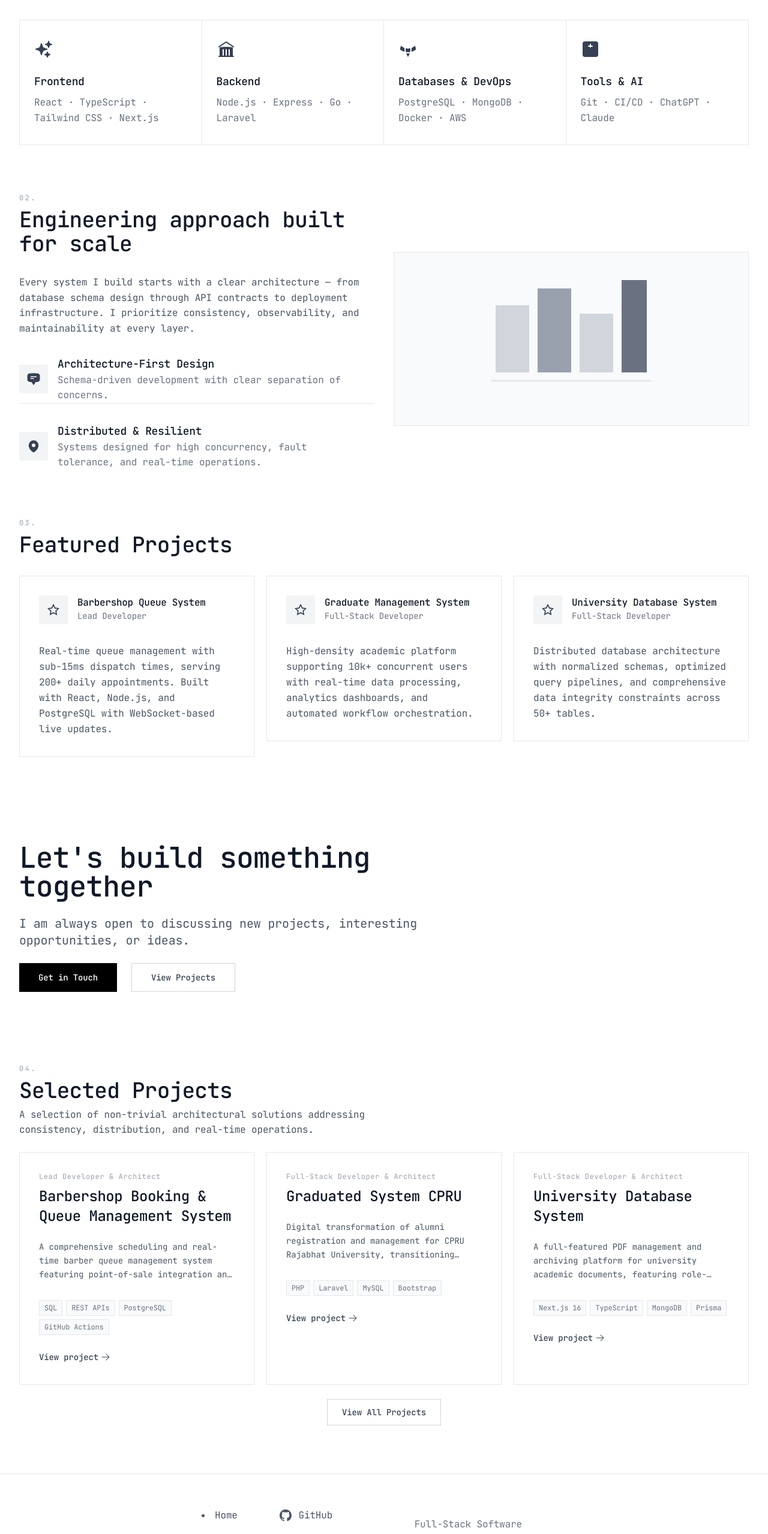
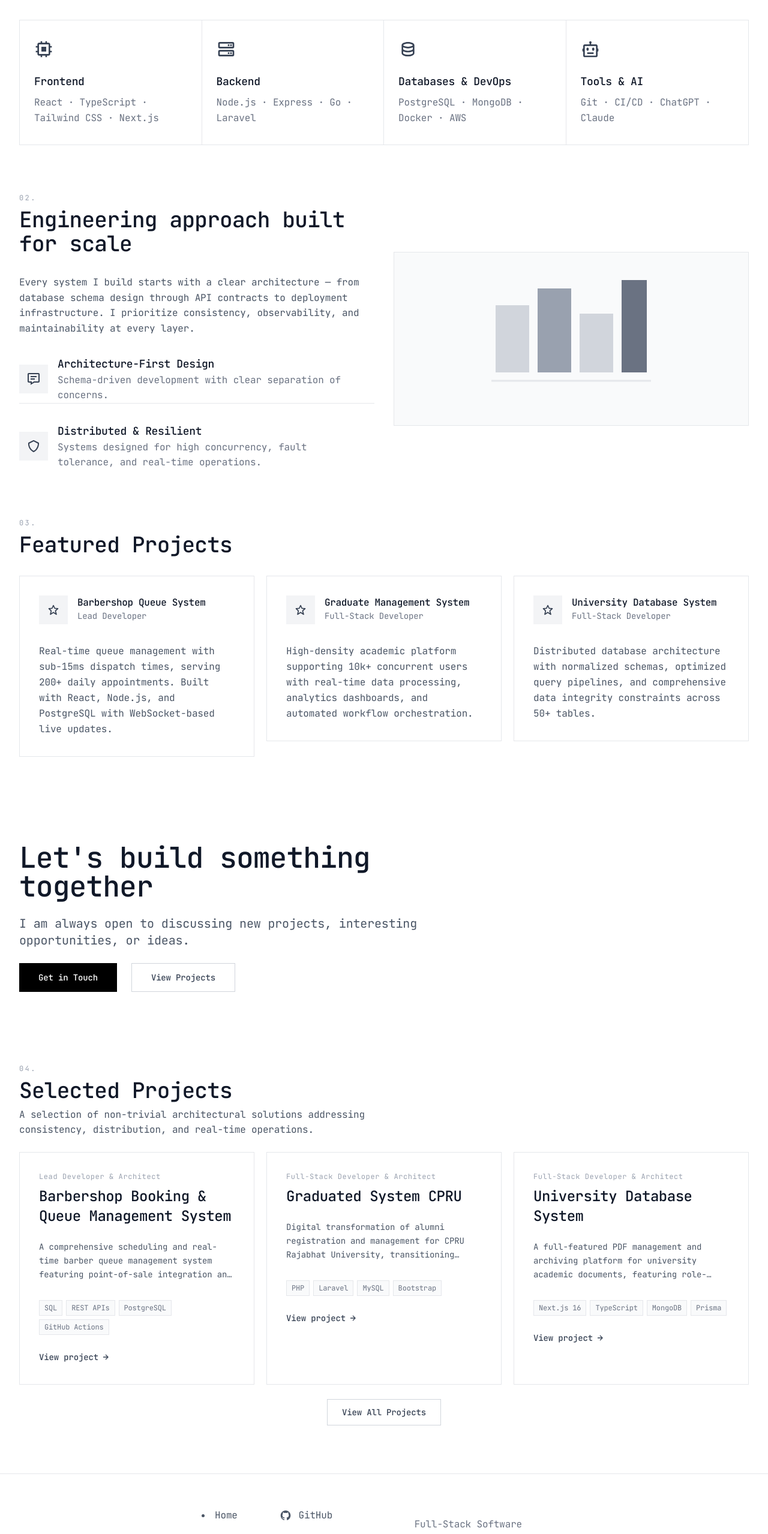
Before and after one commit to Teeraphat2104/portfolio_Teeraphat, a React (Vite) app: page / in a window 1280 px wide. Shown: the part 1129-3687 px from the top of the page at 60% size. Built offline with nearby package versions, Linux system fonts and the light colour scheme.

Commit message:
refactor: swap inline SVGs for react-icons/bi Bootstrap icons

```diff
--- a/src/components/BlogSection.tsx
+++ b/src/components/BlogSection.tsx
@@ -1,3 +1,4 @@
+import { BiRightArrowAlt } from 'react-icons/bi'
 import { useNavigate } from 'react-router-dom'
 import { Container } from './Container'
 import { getAllProjectMetas } from '../lib/projects'
@@ -46,9 +47,7 @@ export const BlogSection: React.FC = () => {
                 </div>
                 <span className="inline-flex items-center gap-1 text-gray-700 text-sm font-medium">
                   View project
-                  <svg xmlns="http://www.w3.org/2000/svg" viewBox="0 0 24 24" fill="currentColor" className="w-4 h-4">
-                    <path fillRule="evenodd" d="M12.97 3.97a.75.75 0 011.06 0l7.5 7.5a.75.75 0 010 1.06l-7.5 7.5a.75.75 0 11-1.06-1.06l6.22-6.22H3a.75.75 0 010-1.5h16.19l-6.22-6.22a.75.75 0 010-1.06z" clipRule="evenodd" />
-                  </svg>
+                  <BiRightArrowAlt className="w-4 h-4" />
                 </span>
               </div>
             </div>
--- a/src/components/FeaturesSection.tsx
+++ b/src/components/FeaturesSection.tsx
@@ -1,42 +1,26 @@
+import { BiChip, BiServer, BiData, BiBot } from 'react-icons/bi'
 import { Container } from './Container'
 
 const skillCategories = [
   {
     title: 'Frontend',
     skills: ['React', 'TypeScript', 'Tailwind CSS', 'Next.js'],
-    icon: (
-      <svg xmlns="http://www.w3.org/2000/svg" viewBox="0 0 24 24" fill="currentColor" className="w-8 h-8 text-gray-700">
-        <path fillRule="evenodd" d="M9 4.5a.75.75 0 01.721.544l.813 2.846a3.75 3.75 0 002.576 2.576l2.846.813a.75.75 0 010 1.442l-2.846.813a3.75 3.75 0 00-2.576 2.576l-.813 2.846a.75.75 0 01-1.442 0l-.813-2.846a3.75 3.75 0 00-2.576-2.576l-2.846-.813a.75.75 0 010-1.442l2.846-.813A3.75 3.75 0 007.466 7.89l.813-2.846A.75.75 0 019 4.5zM18 1.5a.75.75 0 01.728.568l.258 1.036c.236.94.97 1.674 1.91 1.91l1.036.258a.75.75 0 010 1.456l-1.036.258c-.94.236-1.674.97-1.91 1.91l-.258 1.036a.75.75 0 01-1.456 0l-.258-1.036a2.625 2.625 0 00-1.91-1.91l-1.036-.258a.75.75 0 010-1.456l1.036-.258a2.625 2.625 0 001.91-1.91l.258-1.036A.75.75 0 0118 1.5zM16.5 15a.75.75 0 01.712.513l.394 1.183c.15.447.5.799.948.948l1.183.395a.75.75 0 010 1.422l-1.183.395c-.447.15-.799.5-.948.948l-.395 1.183a.75.75 0 01-1.422 0l-.395-1.183a1.5 1.5 0 00-.948-.948l-1.183-.395a.75.75 0 010-1.422l1.183-.395c.447-.15.799-.5.948-.948l.395-1.183A.75.75 0 0116.5 15z" clipRule="evenodd" />
-      </svg>
-    ),
+    icon: <BiChip className="w-8 h-8 text-gray-700" />,
   },
   {
     title: 'Backend',
     skills: ['Node.js', 'Express', 'Go', 'Laravel'],
-    icon: (
-      <svg xmlns="http://www.w3.org/2000/svg" viewBox="0 0 24 24" fill="currentColor" className="w-8 h-8 text-gray-700">
-        <path d="M11.584 2.376a.75.75 0 01.832 0l9 6a.75.75 0 11-.832 1.248L12 3.901 3.416 9.624a.75.75 0 01-.832-1.248l9-6z" />
-        <path fillRule="evenodd" d="M20.25 10.332v9.918H21a.75.75 0 010 1.5H3a.75.75 0 010-1.5h.75v-9.918a.75.75 0 01.634-.74A49.109 49.109 0 0112 9c2.59 0 5.134.202 7.616.592a.75.75 0 01.634.74zm-7.5 2.418a.75.75 0 00-1.5 0v6.75a.75.75 0 001.5 0v-6.75zm3-.75a.75.75 0 01.75.75v6.75a.75.75 0 01-1.5 0v-6.75a.75.75 0 01.75-.75zM9 12.75a.75.75 0 00-1.5 0v6.75a.75.75 0 001.5 0v-6.75z" clipRule="evenodd" />
-      </svg>
-    ),
+    icon: <BiServer className="w-8 h-8 text-gray-700" />,
   },
   {
     title: 'Databases & DevOps',
     skills: ['PostgreSQL', 'MongoDB', 'Docker', 'AWS'],
-    icon: (
-      <svg xmlns="http://www.w3.org/2000/svg" viewBox="0 0 24 24" fill="currentColor" className="w-8 h-8 text-gray-700">
-        <path d="M21.721 12.752a9.711 9.711 0 00-.945-5.003 12.754 12.754 0 01-4.339 2.708 18.991 18.991 0 01-.214 4.772 17.165 17.165 0 005.498-2.477zM14.634 15.55a17.324 17.324 0 00.332-4.647c-.952.227-1.945.347-2.966.347-1.021 0-2.014-.12-2.966-.347a17.515 17.515 0 00.332 4.647 17.385 17.385 0 005.268 0zM9.772 17.119a18.963 18.963 0 004.456 0A17.182 17.182 0 0112 21.724a17.18 17.18 0 01-2.228-4.605zM7.777 15.23a18.87 18.87 0 01-.214-4.774 12.753 12.753 0 01-4.34-2.708 9.711 9.711 0 00-.944 5.004 17.165 17.165 0 005.498 2.477z" />
-      </svg>
-    ),
+    icon: <BiData className="w-8 h-8 text-gray-700" />,
   },
   {
     title: 'Tools & AI',
     skills: ['Git', 'CI/CD', 'ChatGPT', 'Claude'],
-    icon: (
-      <svg xmlns="http://www.w3.org/2000/svg" viewBox="0 0 24 24" fill="currentColor" className="w-8 h-8 text-gray-700">
-        <path d="M18.75 2.25H5.25a3 3 0 00-3 3v13.5a3 3 0 003 3h13.5a3 3 0 003-3V5.25a3 3 0 00-3-3zm-7.5 3.75a.75.75 0 011.5 0v1.5h1.5a.75.75 0 010 1.5h-1.5v1.5a.75.75 0 01-1.5 0v-1.5h-1.5a.75.75 0 010-1.5h1.5v-1.5zM12 15.75a3 3 0 100-6 3 3 0 000 6z" />
-      </svg>
-    ),
+    icon: <BiBot className="w-8 h-8 text-gray-700" />,
   },
 ]
 
--- a/src/components/Footer.tsx
+++ b/src/components/Footer.tsx
@@ -1,3 +1,4 @@
+import { BiLogoGithub, BiLogoLinkedin, BiEnvelope } from 'react-icons/bi'
 import { Link } from 'react-router-dom'
 import { Container } from './Container'
 
@@ -5,29 +6,17 @@ const socialLinks = [
   {
     label: 'GitHub',
     href: 'https://github.com/teeraphat2104',
-    icon: (
-      <svg xmlns="http://www.w3.org/2000/svg" fill="currentColor" className="w-5" viewBox="0 0 16 16">
-        <path d="M8 0C3.58 0 0 3.58 0 8c0 3.54 2.29 6.53 5.47 7.59.4.07.55-.17.55-.38 0-.19-.01-.82-.01-1.49-2.01.37-2.53-.49-2.69-.94-.09-.23-.48-.94-.82-1.13-.28-.15-.68-.52-.01-.53.63-.01 1.08.58 1.23.82.72 1.21 1.87.87 2.33.66.07-.52.28-.87.51-1.07-1.78-.2-3.64-.89-3.64-3.95 0-.87.31-1.59.82-2.15-.08-.2-.36-1.02.08-2.12 0 0 .67-.21 2.2.82.64-.18 1.32-.27 2-.27.68 0 1.36.09 2 .27 1.53-1.04 2.2-.82 2.2-.82.44 1.1.16 1.92.08 2.12.51.56.82 1.27.82 2.15 0 3.07-1.87 3.75-3.65 3.95.29.25.54.73.54 1.48 0 1.07-.01 1.93-.01 2.2 0 .21.15.46.55.38A8.012 8.012 0 0 0 16 8c0-4.42-3.58-8-8-8z" />
-      </svg>
-    ),
+    icon: <BiLogoGithub className="w-5 h-5" />,
   },
   {
     label: 'LinkedIn',
     href: 'https://www.linkedin.com/in/teeraphat-lansantahd-a99166385/',
-    icon: (
-      <svg xmlns="http://www.w3.org/2000/svg" fill="currentColor" className="w-5" viewBox="0 0 16 16">
-        <path d="M0 1.146C0 .513.526 0 1.175 0h13.65C15.474 0 16 .513 16 1.146v13.708c0 .633-.526 1.146-1.175 1.146H1.175C.526 16 0 15.487 0 14.854V1.146zm4.943 12.248V6.169H2.542v7.225h2.401zm-1.2-8.212c.837 0 1.358-.554 1.358-1.248-.015-.709-.52-1.248-1.342-1.248-.822 0-1.359.54-1.359 1.248 0 .694.521 1.248 1.327 1.248h.016zm4.908 8.212V9.359c0-.216.016-.432.08-.586.173-.431.568-.878 1.232-.878.869 0 1.216.662 1.216 1.634v3.865h2.401V9.25c0-2.22-1.184-3.252-2.764-3.252-1.274 0-1.845.7-2.165 1.193v.025h-.016a5.54 5.54 0 0 1 .016-.025V6.169h-2.4c.03.678 0 7.225 0 7.225h2.4z" />
-      </svg>
-    ),
+    icon: <BiLogoLinkedin className="w-5 h-5" />,
   },
   {
     label: 'Email',
     href: 'mailto:tlansantad@gmail.com',
-    icon: (
-      <svg xmlns="http://www.w3.org/2000/svg" fill="currentColor" className="w-5" viewBox="0 0 16 16">
-        <path d="M.05 3.555A2 2 0 0 1 2 2h12a2 2 0 0 1 1.95 1.555L8 8.414.05 3.555zM0 4.697v7.104l5.803-3.558L0 4.697zM6.761 8.83l-6.57 4.027A2 2 0 0 0 2 14h12a2 2 0 0 0 1.808-1.144l-6.57-4.027L8 9.586l-1.239-.757zm3.436-.586L16 11.801V4.697l-5.803 3.546z" />
-      </svg>
-    ),
+    icon: <BiEnvelope className="w-5 h-5" />,
   },
 ]
 
--- a/src/components/StatsSection.tsx
+++ b/src/components/StatsSection.tsx
@@ -1,3 +1,4 @@
+import { BiMessageDetail, BiShield } from 'react-icons/bi'
 import { Container } from './Container'
 
 export const StatsSection: React.FC = () => {
@@ -28,9 +29,7 @@ export const StatsSection: React.FC = () => {
             <div className="divide-y space-y-4 divide-gray-200">
               <div className="mt-8 flex gap-4 md:items-center">
                 <div className="w-12 h-12 flex gap-4 bg-gray-100 flex-shrink-0 items-center justify-center">
-                  <svg xmlns="http://www.w3.org/2000/svg" viewBox="0 0 24 24" fill="currentColor" className="w-6 h-6 text-gray-700">
-                    <path fillRule="evenodd" d="M4.848 2.771A49.144 49.144 0 0112 2.25c2.43 0 4.817.178 7.152.52 1.978.292 3.348 2.024 3.348 3.97v6.02c0 1.946-1.37 3.678-3.348 3.97a48.901 48.901 0 01-3.476.383.39.39 0 00-.297.17l-2.755 4.133a.75.75 0 01-1.248 0l-2.755-4.133a.39.39 0 00-.297-.17 48.9 48.9 0 01-3.476-.384c-1.978-.29-3.348-2.024-3.348-3.97V6.741c0-1.946 1.37-3.68 3.348-3.97zM6.75 8.25a.75.75 0 01.75-.75h9a.75.75 0 010 1.5h-9a.75.75 0 01-.75-.75zm.75 2.25a.75.75 0 000 1.5H12a.75.75 0 000-1.5H7.5z" clipRule="evenodd" />
-                  </svg>
+                  <BiMessageDetail className="w-6 h-6 text-gray-700" />
                 </div>
                 <div className="w-5/6">
                   <h3 className="font-medium text-lg text-gray-900">Architecture-First Design</h3>
@@ -39,9 +38,7 @@ export const StatsSection: React.FC = () => {
               </div>
               <div className="pt-4 flex gap-4 md:items-center">
                 <div className="w-12 h-12 flex gap-4 bg-gray-100 flex-shrink-0 items-center justify-center">
-                  <svg xmlns="http://www.w3.org/2000/svg" viewBox="0 0 24 24" fill="currentColor" className="w-6 h-6 text-gray-700">
-                    <path fillRule="evenodd" d="M11.54 22.351l.07.04.028.016a.76.76 0 00.723 0l.028-.015.071-.041a16.975 16.975 0 001.144-.742 19.58 19.58 0 002.683-2.282c1.944-1.99 3.963-4.98 3.963-8.827a8.25 8.25 0 00-16.5 0c0 3.846 2.02 6.837 3.963 8.827a19.58 19.58 0 002.682 2.282 16.975 16.975 0 001.145.742zM12 13.5a3 3 0 100-6 3 3 0 000 6z" clipRule="evenodd" />
-                  </svg>
+                  <BiShield className="w-6 h-6 text-gray-700" />
                 </div>
                 <div className="w-5/6">
                   <h3 className="font-medium text-lg text-gray-900">Distributed & Resilient</h3>
--- a/src/components/TestimonialsSection.tsx
+++ b/src/components/TestimonialsSection.tsx
@@ -1,3 +1,4 @@
+import { BiStar } from 'react-icons/bi'
 import { Container } from './Container'
 
 const highlights = [
@@ -36,9 +37,7 @@ export const TestimonialsSection: React.FC = () => {
             >
               <div className="flex gap-4">
                 <div className="w-12 h-12 bg-gray-100 flex items-center justify-center flex-shrink-0">
-                  <svg width="20" height="20" viewBox="0 0 24 24" fill="none" stroke="currentColor" strokeWidth="2" className="text-gray-700">
-                    <polygon points="12 2 15.09 8.26 22 9.27 17 14.14 18.18 21.02 12 17.77 5.82 21.02 7 14.14 2 9.27 8.91 8.26 12 2" />
-                  </svg>
+                  <BiStar className="w-5 h-5 text-gray-700" />
                 </div>
                 <div>
                   <h6 className="text-base font-medium text-gray-900">{item.title}</h6>
--- a/src/pages/ProjectDetail.tsx
+++ b/src/pages/ProjectDetail.tsx
@@ -1,3 +1,4 @@
+import { BiArrowBack, BiPlayCircle } from 'react-icons/bi'
 import { useParams, useNavigate, Link } from 'react-router-dom'
 import { useState } from 'react'
 import ReactMarkdown from 'react-markdown'
@@ -174,10 +175,7 @@ export const ProjectDetail: React.FC = () => {
           onClick={() => navigate('/projects')}
           className="group text-sm text-gray-400 hover:text-black transition-colors inline-flex items-center gap-2 mb-6"
         >
-          <svg width="16" height="16" viewBox="0 0 24 24" fill="none" stroke="currentColor" strokeWidth="2" strokeLinecap="round" strokeLinejoin="round" className="group-hover:-translate-x-0.5 transition-transform">
-            <line x1="19" y1="12" x2="5" y2="12" />
-            <polyline points="12 19 5 12 12 5" />
-          </svg>
+          <BiArrowBack className="w-4 h-4 group-hover:-translate-x-0.5 transition-transform" />
           BACK TO PROJECTS
         </button>
 
@@ -206,9 +204,7 @@ export const ProjectDetail: React.FC = () => {
             className="inline-flex h-11 items-center justify-center px-6 bg-black text-white text-sm font-medium transition hover:bg-gray-800 active:bg-gray-900 mb-10"
           >
             <span className="relative flex items-center gap-2">
-              <svg width="14" height="14" viewBox="0 0 24 24" fill="none" stroke="currentColor" strokeWidth="2.5" strokeLinecap="round" strokeLinejoin="round">
-                <polygon points="5 3 19 12 5 21 5 3" />
-              </svg>
+              <BiPlayCircle className="w-4 h-4" />
               Live Demo
             </span>
           </a>
```
Also changed, not shown: src/pages/Contact.tsx (+4 -18 lines).
